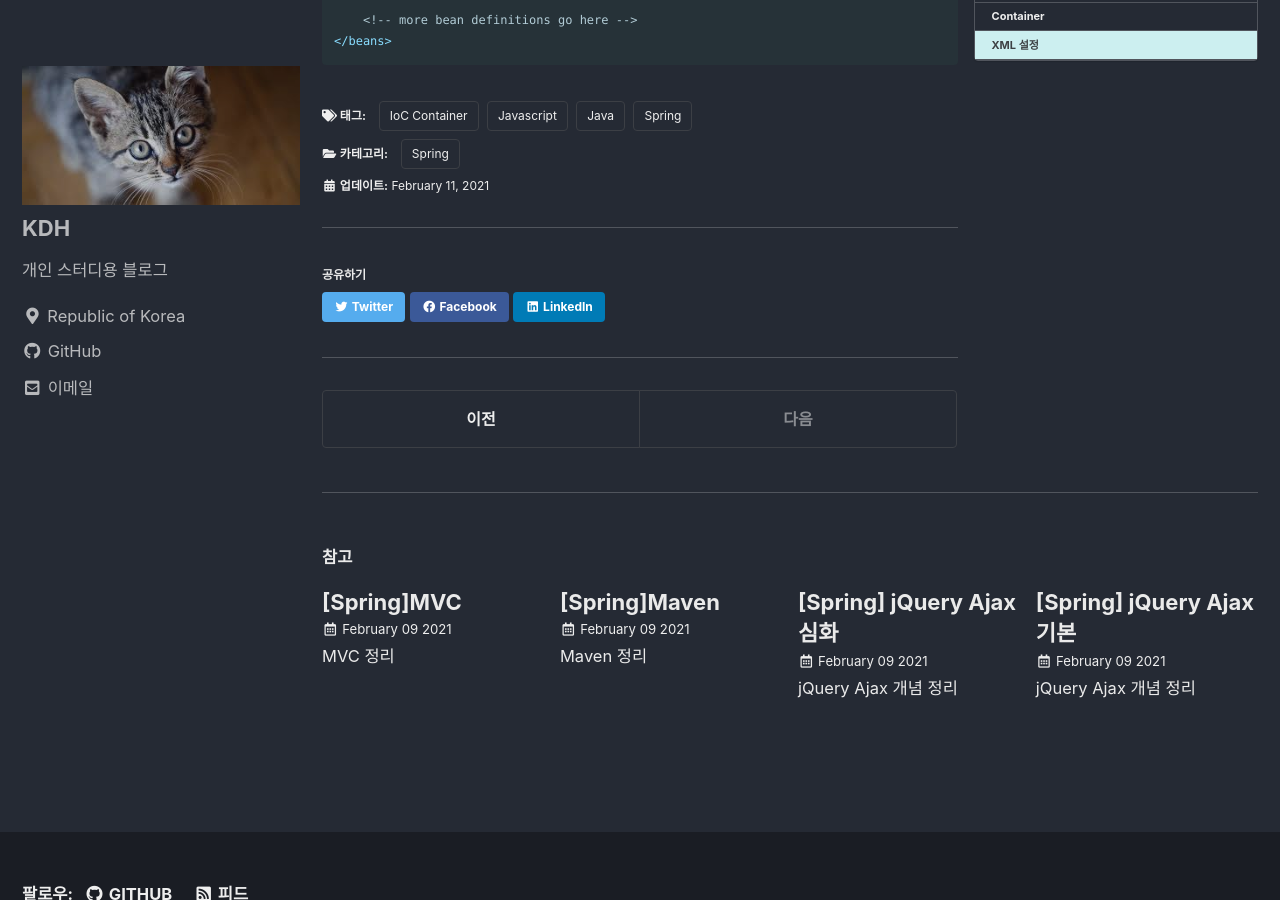
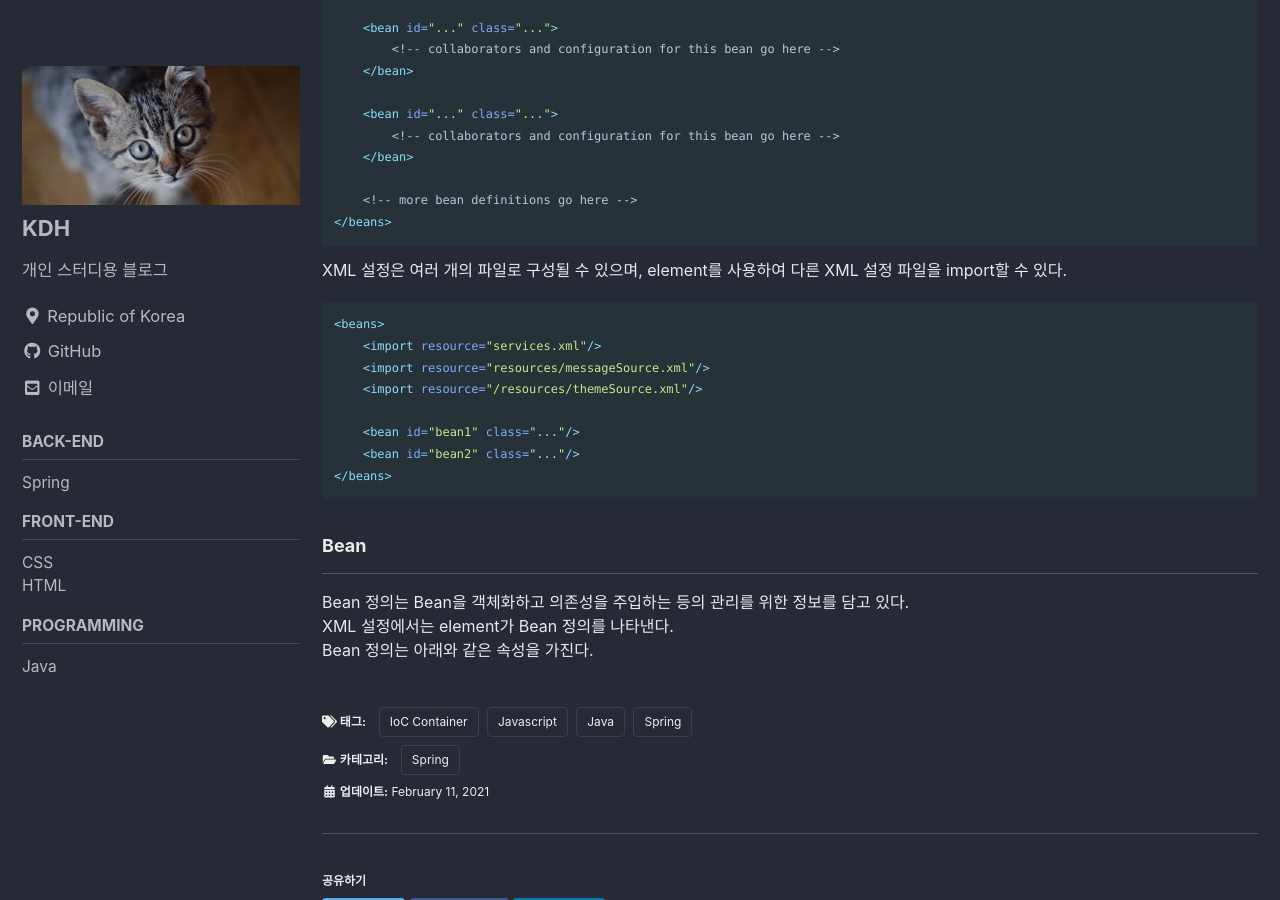
Before and after one commit to eunrin15/eunrin15.github.io, a Jekyll site: the page built from _posts/2021-02-11-spring-IoC.md, in a window 1280 px wide and 900 px high, scrolled down 3261 px. Built offline with Jekyll 4.4.1, drawn with Linux system fonts in a browser that asks for light colours; cached includes are drawn as plain includes.

Commit message:
20210211

````diff
--- a/_posts/2021-02-11-spring-IoC.md
+++ b/_posts/2021-02-11-spring-IoC.md
@@ -98,3 +101,22 @@ XML 설정 파일은 <beans/> element를 root로 갖는다.<br>
     <!-- more bean definitions go here -->
 </beans>
 ```
+
+XML 설정은 여러 개의 파일로 구성될 수 있으며, <import/> element를 사용하여 다른 XML 설정 파일을 import할 수 있다.
+
+```xml
+<beans>
+    <import resource="services.xml"/>
+    <import resource="resources/messageSource.xml"/>
+    <import resource="/resources/themeSource.xml"/>
+
+    <bean id="bean1" class="..."/>
+    <bean id="bean2" class="..."/>
+</beans>
+```
+
+### Bean
+---
+Bean 정의는 Bean을 객체화하고 의존성을 주입하는 등의 관리를 위한 정보를 담고 있다.<br>
+XML 설정에서는 <bean/> element가 Bean 정의를 나타낸다.<br>
+Bean 정의는 아래와 같은 속성을 가진다.
````
Also changed, not shown: other parts of _posts/2021-02-11-spring-IoC.md (+4 -1 lines).
